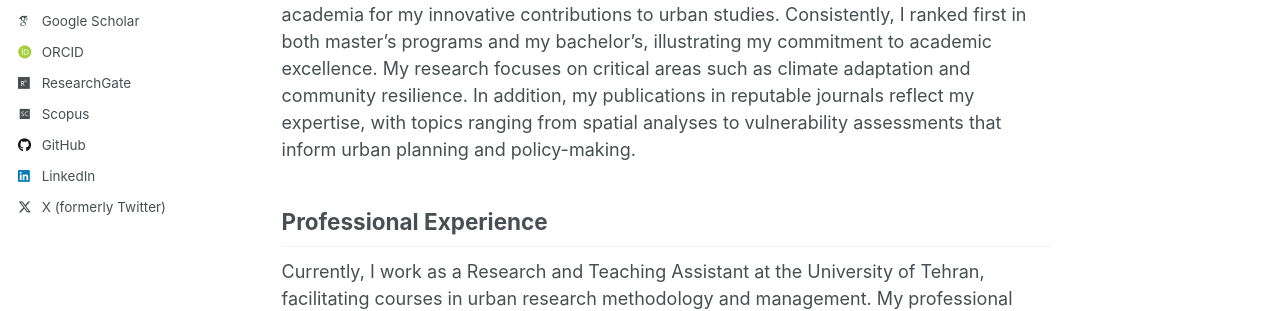
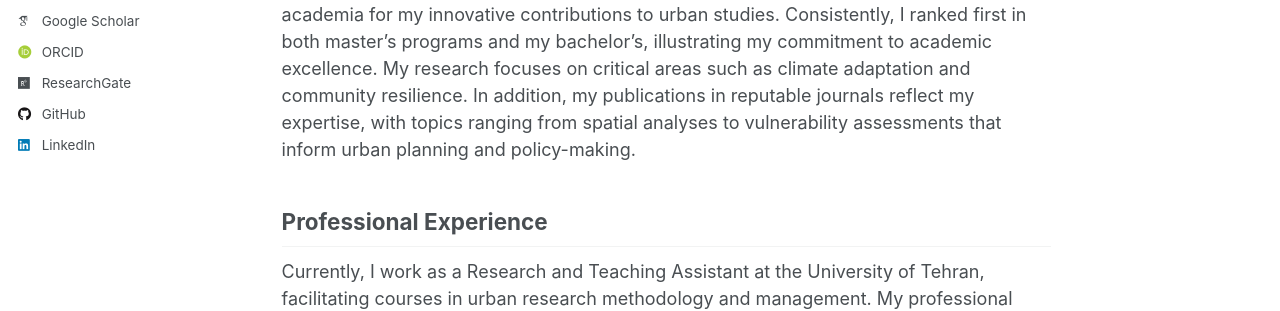
Before and after one commit to mo-soleimani/mo-soleimani.github.io, a Jekyll site: the page built from _pages/about.md, in a window 1280 px wide. Shown: the part 452-763 px from the top of the page. Built offline with Jekyll 4.4.1, drawn with Linux system fonts in a browser that asks for light colours; some web fonts are replaced; some of the changed lines change nothing that is shown.

Commit message:
update _config.yml

```diff
--- a/_config.yml
+++ b/_config.yml
@@ -40,7 +40,7 @@ author:
   semantic         : # URL
   pubmed           : # URL
   researchgate     : "https://www.researchgate.net/profile/Mahdi-Suleimany?ev=prf_overview"
-  scopus           : "https://www.scopus.com/authid/detail.uri?authorId=57245056000"
+  scopus           : # URL
 
   # Repositories and software development
   bitbucket        : # Username - Update with your username on the site
@@ -68,7 +68,7 @@ author:
   steam            : # Username
   telegram         : # URL
   tumblr           : # Username
-  twitter          : "mi_suleimany"
+  twitter          : # Username
   vine             : # Username
   weibo            : # Username
   wikipedia        : # Username
```
